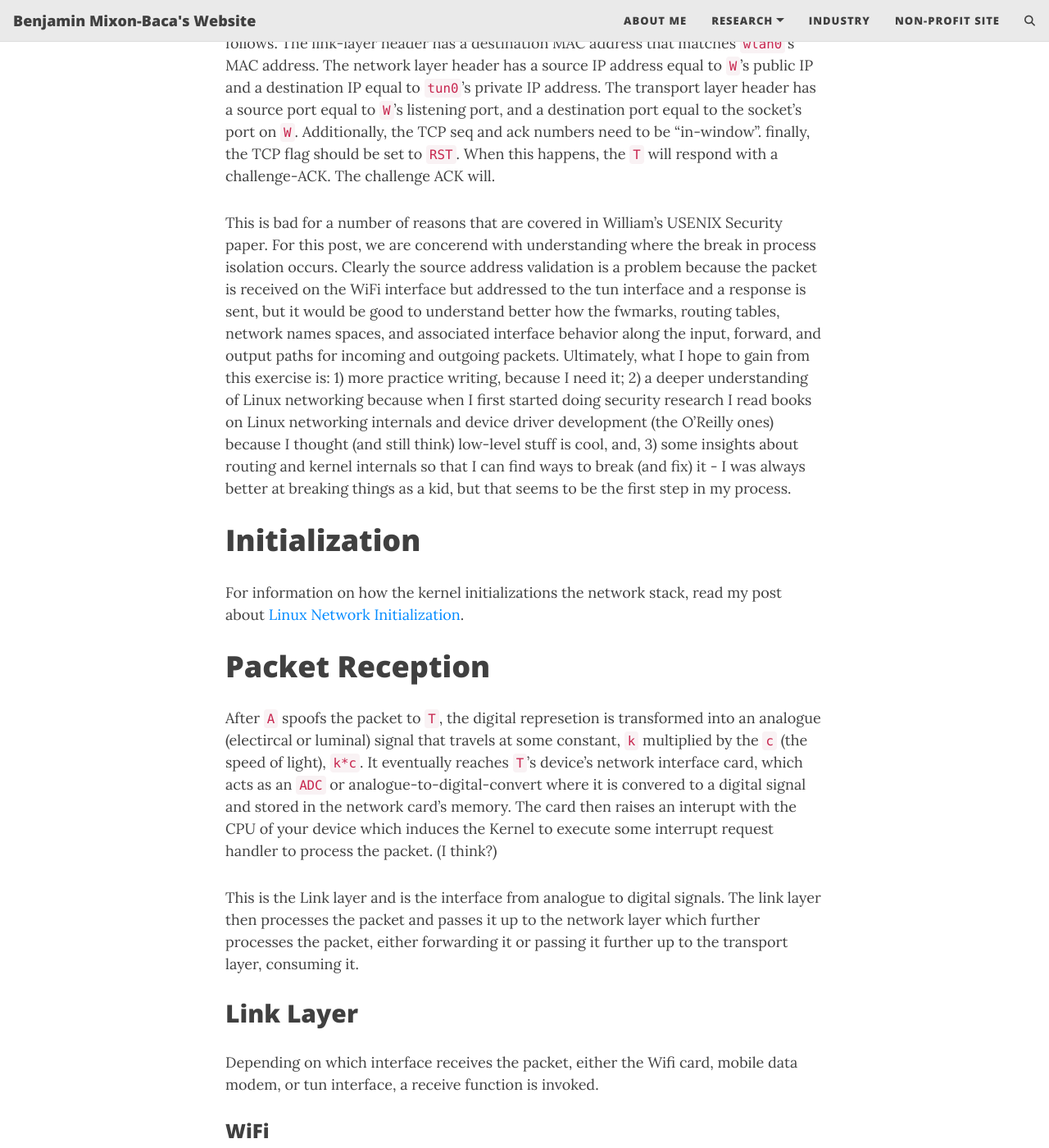
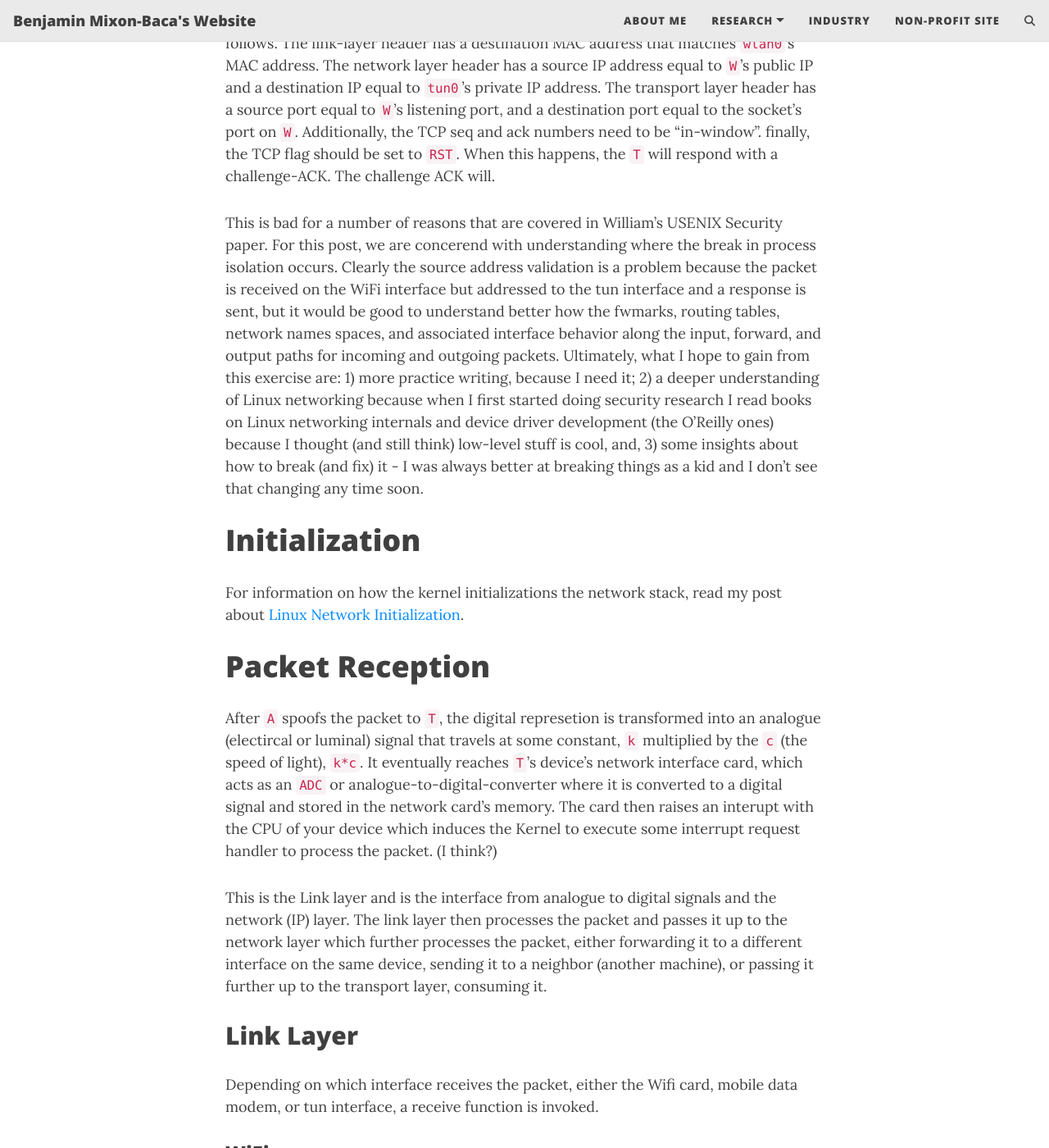
Before and after one commit to bmixonba/bmixonba.github.io, a Jekyll site: the page built from _posts/2025-05-21-Linux-Routing.md, in a window 1280 px wide and 1400 px high, scrolled down 1469 px. Shown: the whole window at 82% size. Built offline with Jekyll 4.4.1, drawn with Linux system fonts in a browser that asks for light colours; comment, search, counter and statistics services are not loaded; some of the changed text lies outside the part shown.

````diff
--- a/_config.yml
+++ b/_config.yml
@@ -303,6 +303,7 @@ exclude:
 plugins:
   - jekyll-paginate
   - jekyll-sitemap
+  - jekyll-seo-tag
 
 # Beautiful Jekyll / Dean Attali
 # 2fc73a3a967e97599c9763d05e564189
--- a/_posts/2025-05-21-Linux-Routing.md
+++ b/_posts/2025-05-21-Linux-Routing.md
@@ -62,14 +62,13 @@ because the packet is received on the WiFi interface but addressed to
 the tun interface and a response is sent, but it would be good to understand better how
 the fwmarks, routing tables, network names spaces, and associated interface
 behavior along the input, forward, and output paths for incoming and outgoing
-packets. Ultimately, what I hope to gain from this exercise is: 1) more practice
+packets. Ultimately, what I hope to gain from this exercise are: 1) more practice
 writing, because I need it; 2) a deeper understanding of Linux networking because
 when I first started doing security research I read books on Linux networking
 internals and device driver development (the O'Reilly ones) because I thought
-(and still think) low-level stuff is cool, and, 3) some insights about
-routing and kernel internals so that I can find ways to break (and fix) it -
-I was always better at breaking things as a kid, but that seems to be the
-first step in my process.
+(and still think) low-level stuff is cool, and, 3) some insights about how to
+break (and fix) it - I was always better at breaking things as a kid and I
+don't see that changing any time soon.
 
 # Initialization
 
@@ -82,15 +81,17 @@ After `A` spoofs the packet to `T`, the digital represetion is transformed into
 an analogue (electircal or luminal) signal that travels at some constant, `k`
 multiplied by the `c` (the speed of light), `k*c`. It eventually reaches `T`'s
 device's network interface card, which acts as an `ADC` or
-analogue-to-digital-convert where it is convered to a digital signal and stored
+analogue-to-digital-converter where it is converted to a digital signal and stored
 in the network card's memory. The card then raises an interupt with the CPU of
 your device which induces the Kernel to execute some interrupt request handler
 to process the packet. (I think?)
 
-This is the Link layer and is the interface from analogue to digital signals.
-The link layer then processes the packet and passes it up to the network layer
-which further processes the packet, either forwarding it or passing it further
-up to the transport layer, consuming it.
+This is the Link layer and is the interface from analogue to digital signals
+and the network (IP) layer.  The link layer then processes the packet and
+passes it up to the network layer which further processes the packet, either
+forwarding it to a different interface on the same device, sending it to a
+neighbor (another machine), or passing it further up to the transport layer,
+consuming it.
 
 ## Link Layer
 
@@ -99,10 +100,14 @@ tun interface, a receive function is invoked.
 
 ### WiFi
 
-As previously described in the initialization section, the Qualcomm driver
-registers a number of functions with the kernel, including the `emac_napi_rtx`
-function. This function is called after the the kernel to handle the interupt
-induced on the CPU by the network card.
+As  described in my initialization post, the Qualcomm driver registers a number
+of functions with the kernel, including the `emac_napi_rtx` function. This
+function is called to handle packet reception. From what I understand, in the
+pre-NAPI era, the interupt request handler induced on the CPU by the network
+card would call this function.  I believe with NAPI that the kernel
+periodically polls the card on some predetermined schedule, calling this
+function, and processing batches of packets at once (If this is wrong and
+either I find out or someone tells me, then I'll update this).
 
 ```c
 /* NAPI */
````
Also changed, not shown: other parts of _posts/2025-05-21-Linux-Routing.md (+1 -2 lines).
